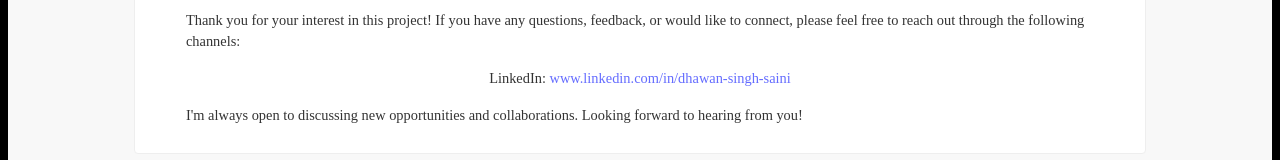
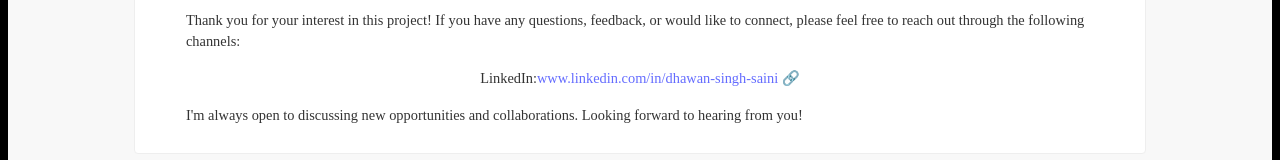
Before and after one commit to DhawanSinghSaini/hotel-booking-frontend, a React (Vite) app: page /about in a window 1280 px wide. Shown: the part 2401-2561 px from the top of the page. Built offline with nearby package versions, Linux system fonts and the light colour scheme; a web font is replaced by a local one.

Commit message:
Update AboutUs.jsx

```diff
--- a/src/pages/AboutUs.jsx
+++ b/src/pages/AboutUs.jsx
@@ -162,13 +162,11 @@ function About() {
         </p>
         <ul className={styles.contactList}>
           <li>
-            LinkedIn:{" "}
+            LinkedIn:
             <a
               href="www.linkedin.com/in/dhawan-singh-saini"
-              target="_blank"
-              rel="noopener noreferrer"
             >
-              www.linkedin.com/in/dhawan-singh-saini
+              www.linkedin.com/in/dhawan-singh-saini 🔗
             </a>
           </li>
         </ul>
```
